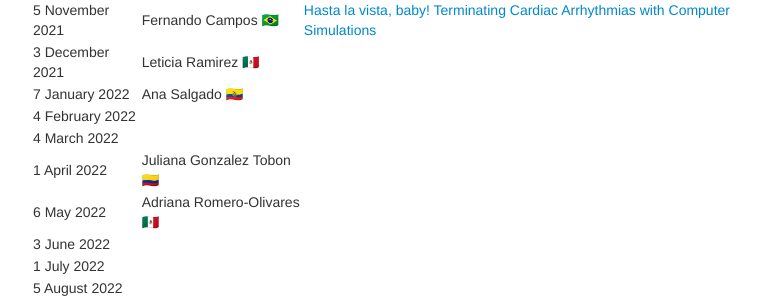
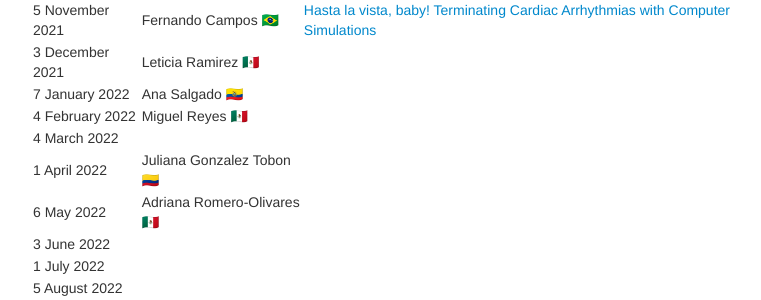
Before and after one commit to solislemuslab/solislemuslab.github.io, a Jekyll site: the page built from pages/talks.md, in a window 1280 px wide and 900 px high, scrolled down 3976 px. Shown: the part 152-452 px from the top of the window, without its empty margins (258-1019 px from the left). Built offline with Jekyll 4.4.1, drawn with Linux system fonts in a browser that asks for light colours.

```diff
--- a/pages/talks.md
+++ b/pages/talks.md
@@ -268,7 +268,7 @@
 | 5 November 2021 | Fernando Campos 🇧🇷 | [Hasta la vista, baby! Terminating Cardiac Arrhythmias with Computer Simulations](https://youtu.be/2wV4TRjUp90) |
 | 3 December 2021 | Leticia Ramirez 🇲🇽 | |
 | 7 January 2022 | Ana Salgado 🇪🇨 | |
-| 4 February 2022 | | |
+| 4 February 2022 | Miguel Reyes 🇲🇽 | |
 | 4 March 2022 |  | |
 | 1 April 2022 | Juliana Gonzalez Tobon 🇨🇴 | |
 | 6 May 2022 | Adriana Romero-Olivares 🇲🇽 | |
```
